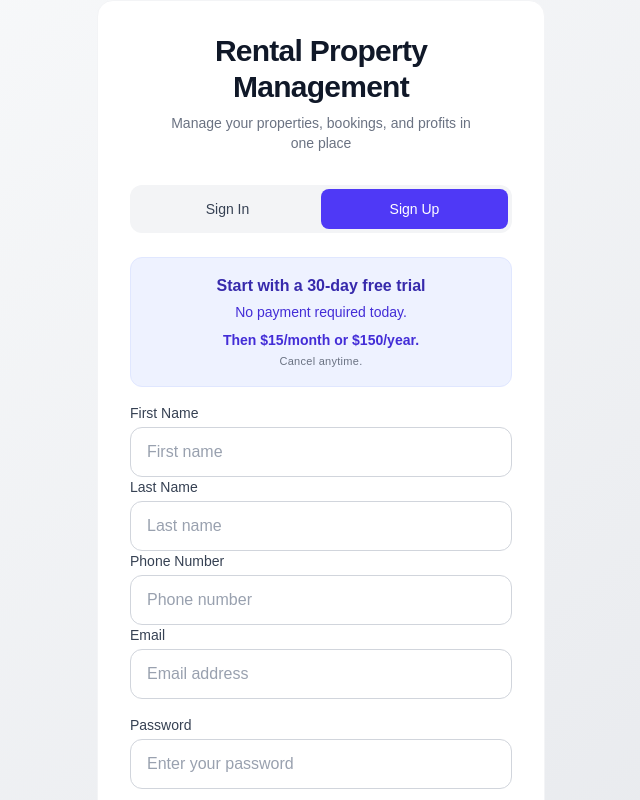
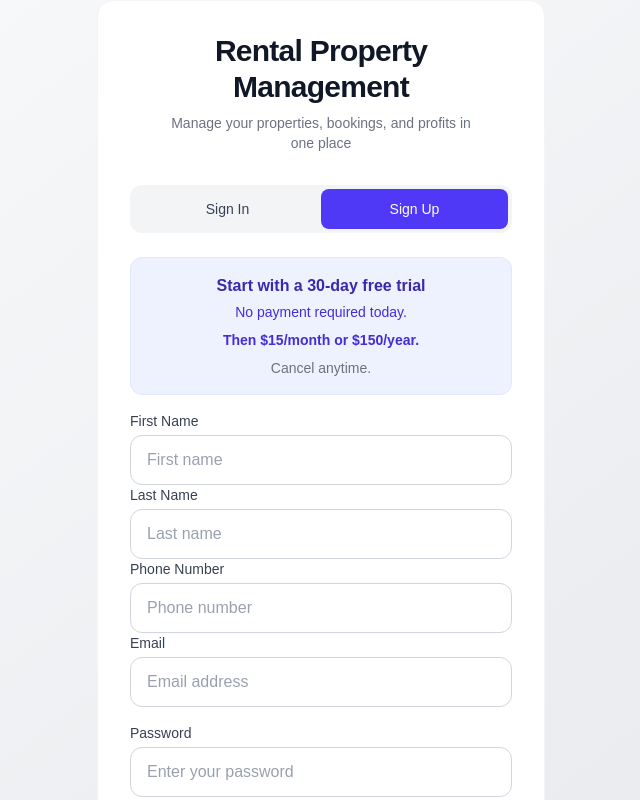
Before and after one commit to restaurantjob714-LT/airbnb-ops-app, a Next.js app: page / in a window 1280 px wide. Both pictures are taken after a click on the button "Sign Up". Shown: the top 800 px of the page, without its empty margins (319-959 px from the left). Built offline with nearby package versions, Linux system fonts and the light colour scheme.

Commit message:
improve ui look for trial message

```diff
--- a/app/page.tsx
+++ b/app/page.tsx
@@ -834,16 +834,6 @@ if (!user) {
 </div>
 
 
-
-
-
-
-
-
-
-
-
-
 {authMode === "signup" && (
   <div className="mb-4 rounded-xl border border-indigo-100 bg-indigo-50 px-4 py-4 text-center text-sm text-indigo-800">
 
@@ -859,20 +849,12 @@ if (!user) {
       Then $15/month or $150/year.
     </p>
 
-
-
-<p className="text-[11px] tracking-wide text-gray-500 mt-1">
+<p className="text-sm text-gray-500 mt-2">
   Cancel anytime.
 </p>
 
   </div>
 )}
-
-
-
-
-
-
 
 
 {authMode === "signup" && (
```
